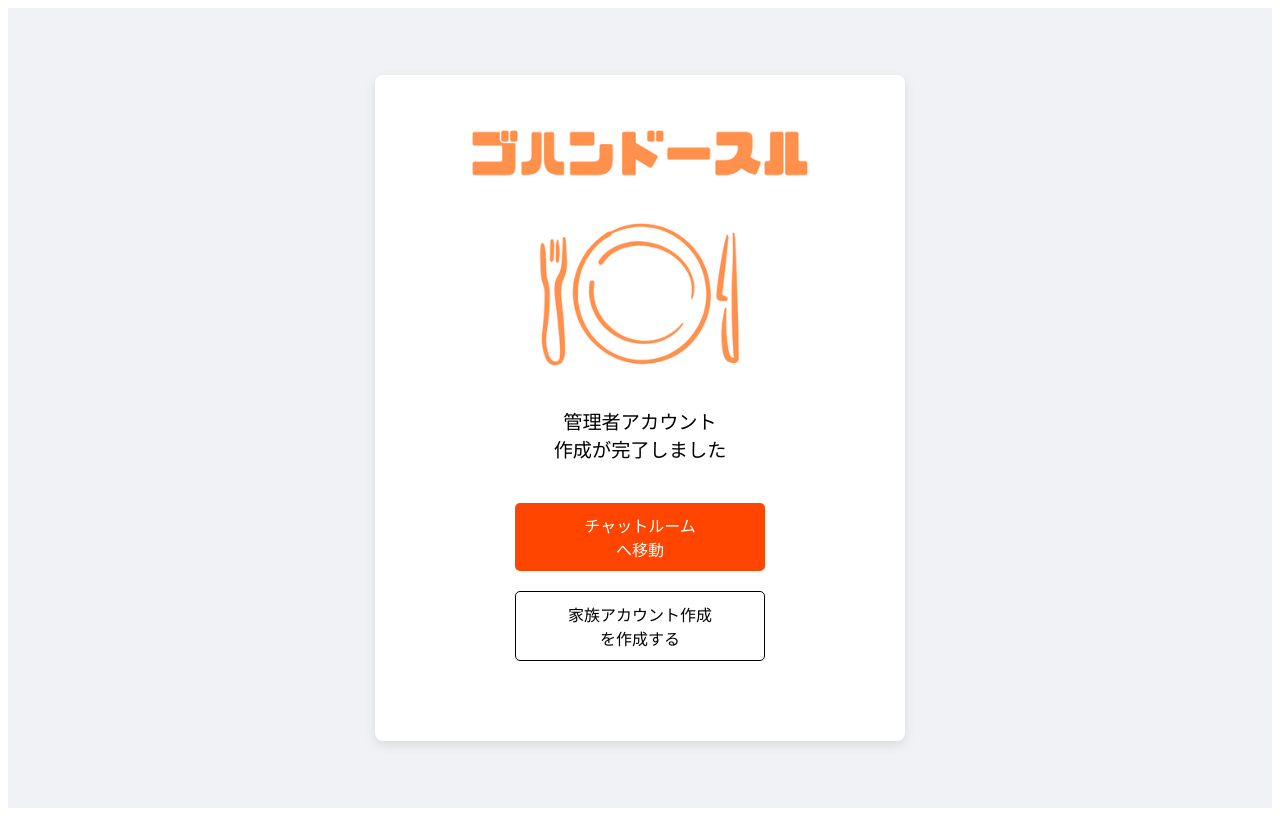
After one commit to Autumn-Hackathon-2025-J-Team/data, a Flask app: template ChatApp/templates/signup_complete.html in a window 1280 px wide. The commit adds this page. Run offline with Flask 2, Linux system fonts and the light colour scheme; the template is opened without the code that fills it, so the values that code supplies are empty.

Commit message:
signup追加

```diff
--- a/ChatApp/templates/index.html
+++ b/ChatApp/templates/index.html
@@ -2,7 +2,7 @@
 
 {% block body %}
 <div class="auth-wrapper">
-    <div class="auth-container"> <!-- ここにauth-containerを追加！ -->
+    <div class="auth-container">
         <div class="container">
             <img src="{{ url_for('static', filename='img/image_アプリ名.png') }}">
         </div>
@@ -18,6 +18,6 @@
                 <a href="{{ url_for('signup_view') }}">新規登録</a>
             </button>
         </div>
-    </div> <!-- auth-containerの閉じタグも忘れずに！ -->
+    </div>
 </div>
 {% endblock %}
--- a/ChatApp/templates/login.html
+++ b/ChatApp/templates/login.html
@@ -7,7 +7,7 @@
 <div class="auth-wrapper">
     <div class="auth-container">
         <a href="javascript:history.back()" class="back-button">
-            <img src="{{ url_for('static', filename='img/image_戻る.png') }}">
+            <img src="{{ url_for('static', filename='img/img_戻る.png') }}" alt="戻る">
         </a>
         <img src="{{ url_for('static', filename='img/image_アプリ名.png') }}">
         <form class="auth-form" method="post">
--- a/ChatApp/templates/signup.html
+++ b/ChatApp/templates/signup.html
@@ -6,6 +6,9 @@
 {% block body %}
 <div class="auth-wrapper">
     <div class="auth-container">
+        <a href="javascript:history.back()" class="back-button">
+            <img src="{{ url_for('static', filename='img/img_戻る.png') }}" alt="戻る">
+        </a>
         <img src="{{ url_for('static', filename='img/image_アプリ名.png') }}">
 
         <form class="auth-form" method="post">
--- /dev/null
+++ b/ChatApp/templates/signup_complete.html
@@ -0,0 +1,28 @@
+{% extends 'base.html' %}
+
+{% block body %}
+<div class="auth-wrapper">
+    <div class="auth-container">
+
+        <div class="container">
+            <img src="{{ url_for('static', filename='img/image_アプリ名.png') }}">
+        </div>
+
+        <div class="icon">
+            <img src="{{ url_for('static', filename='img/image_お皿.png') }}">
+            <p class="description">管理者アカウント<br>作成が完了しました</p>
+
+            <!-- 1つ目のボタン -->
+            <button style="margin-bottom: 20px;"> <!-- ボタン間の余白を調整するならstyle属性で一時的に指定 -->
+                <a href="{{ url_for('messages_view', family_id=current_user.family_id) }}">チャットルーム<br>へ移動</a>
+                <!-- messages_viewにはfamily_idが必要なので、適切な値を渡してね -->
+            </button>
+
+            <!-- 2つ目のボタン -->
+            <button class="white-button">
+                <a href="{{ url_for('signup_family_view') }}">家族アカウント作成<br>を作成する</a>
+            </button>
+        </div>
+    </div>
+</div>
+{% endblock %}
--- a/ChatApp/templates/signup_family.html
+++ b/ChatApp/templates/signup_family.html
@@ -6,6 +6,9 @@
 {% block body %}
 <div class="auth-wrapper">
     <div class="auth-container">
+        <a href="javascript:history.back()" class="back-button">
+            <img src="{{ url_for('static', filename='img/img_戻る.png') }}" alt="戻る">
+        </a>
         <img src="{{ url_for('static', filename='img/image_アプリ名.png') }}">
 
         <form class="auth-form" method="post">
```
Also changed, not shown: ChatApp/static/css/signup_complete.css (added).
